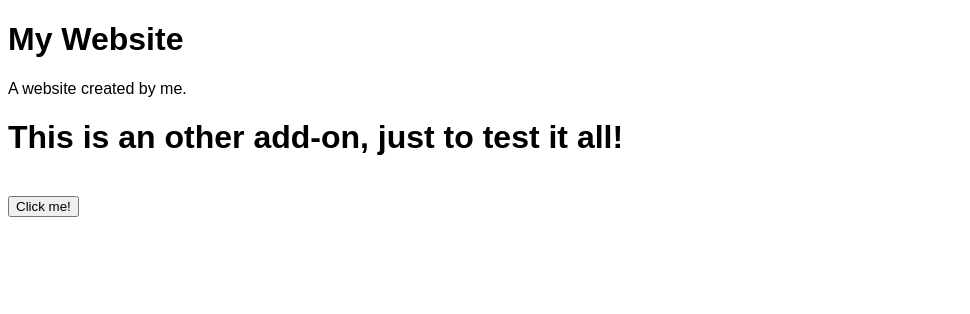
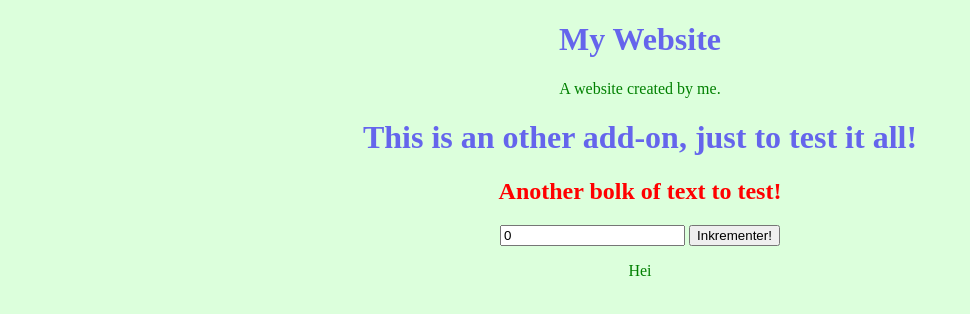
Before and after one commit to DaveHare/testingFeatures, a plain HTML site: page index.html in a window 1280 px wide. Shown: the whole page, without its empty margins (0-970 px from the left). Drawn offline with Linux system fonts and the light colour scheme.

Commit message:
updated with more js, a function to increment

```diff
--- a/app.js
+++ b/app.js
@@ -1,6 +1,16 @@
-function alertBox(){
+
+
+function alertBox() {
     alert('This is a test');
-    alert('this is another alert!');
-    alert('hei nic');
 
-    }
+}
+
+function incrementValue() {
+
+    var value = parseInt(document.getElementById('myTextArea').value,10);
+    value = isNaN(value) ?  0 : value;
+    value++;
+    document.getElementById('myTextArea').value = value;
+    document.getElementById('numberArea').innerHTML = value;
+
+}
--- a/index.html
+++ b/index.html
@@ -1,25 +1,54 @@
 <!DOCTYPE html>
 
 
+
 <html lang="en">
+
 <head>
-<title>A new title</title>
-<script src="app.js"></script>
-<meta charset="UTF-8">
-<meta name="viewport" content="width=device-width, initial-scale=1">
-<style>
-body {
-    font-family: Arial, Helvetica, sans-serif;
-}
-</style>
+        <link rel="stylesheet" href="styles.css">
+
+
+        <title>A new title</title>
+        <script src="app.js"></script>
+        <meta charset="UTF-8">
+        <meta name="viewport" content="width=device-width, initial-scale=1">
+
 </head>
+
 <body>
+        <h1>My Website</h1>
+        <p id="p">A website created by me.</p>
+        <h1>This is an other add-on, just to test it all! </h1>
+        <h2>Another bolk of text to test! </h2>
 
-<h1>My Website</h1>
-<p>A website created by me.</p>
-<h1>This is an other add-on, just to test it all! </h1>
-<br>
-<button onclick = alertBox()>Click me!</button></br>
+
+
+
+        <center>
+                <form>
+                <input type="text" id="myTextArea" value ="0" />
+
+                <input type="button" onclick="incrementValue()" value="Inkrementer!" />
+
+                <!--                <textarea id="inputField"></textarea> -->
+
+
+        </form>
+                <p id="numberArea">Hei</p>
+        </center>
+
+
+
+
+
+
+
+
+
+
+
+
 
 </body>
+
 </html>
--- /dev/null
+++ b/styles.css
@@ -0,0 +1,25 @@
+body {background-color: rgb(220, 255, 220);}
+h1   {
+    color: rgb(101, 101, 236);
+    text-align: center;
+}
+
+
+h2 {
+    color: red;
+    text-align: center;
+}
+
+p {
+    color: green;
+    text-align: center;
+}
+
+#button {
+    align-self: center;
+
+}
+
+#inputField {
+        align-self: center;
+}
```
